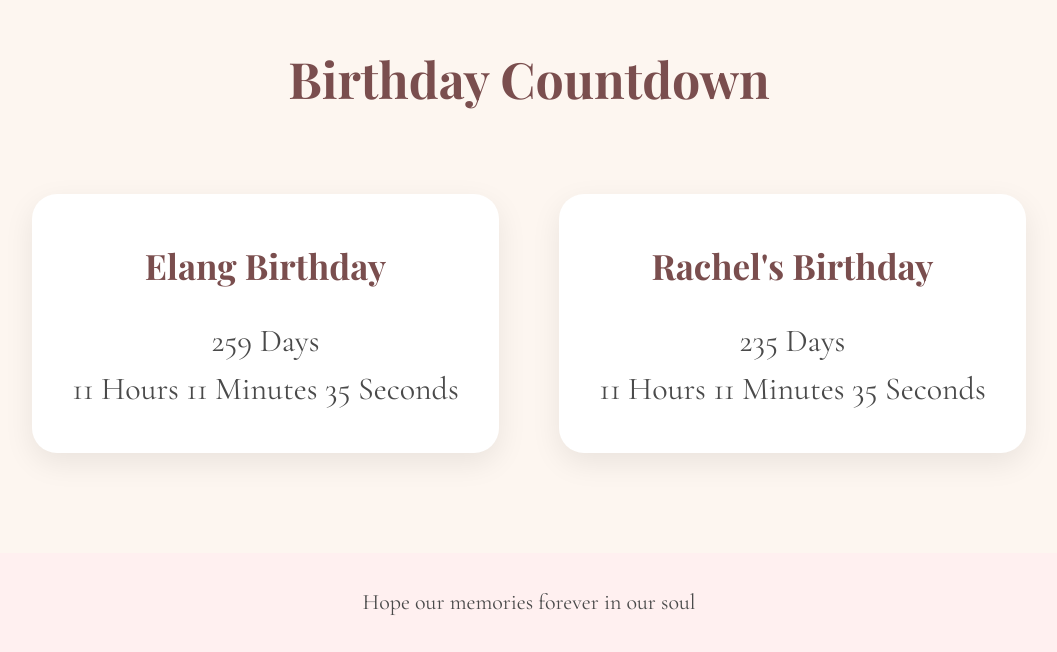
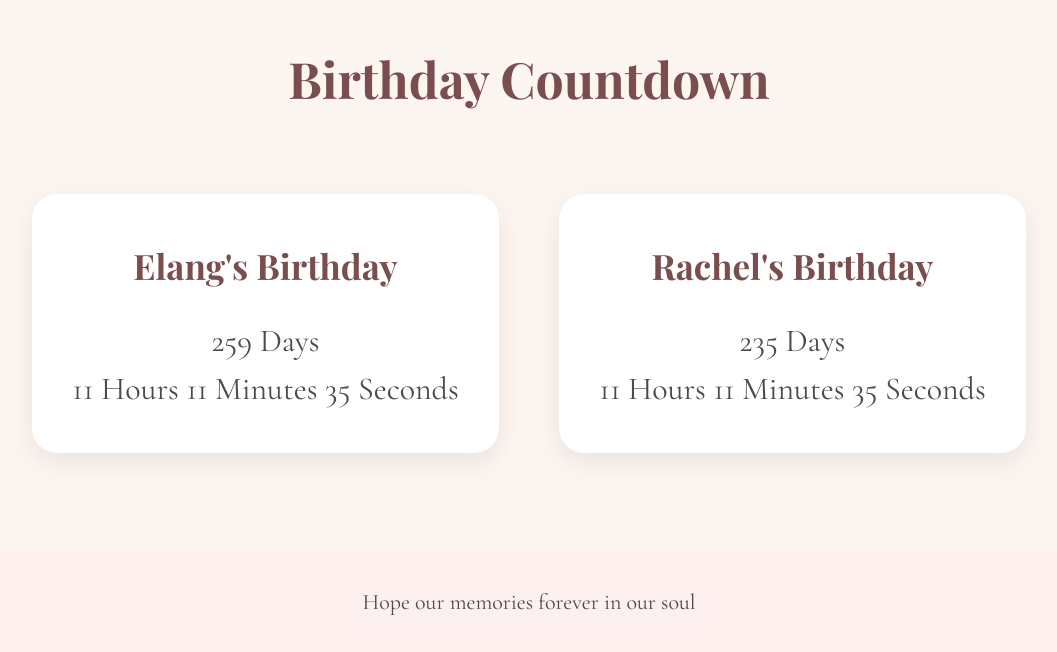
Before and after one commit to elangsatyar214-eng/our-memories, a plain HTML site: page index.html in a window 1280 px wide. Shown: the part 2893-3545 px from the top of the page, without its empty margins (111-1168 px from the left). Drawn offline with nearby package versions, Linux system fonts and the light colour scheme.

Commit message:
perbaikan di section Elang birthday

```diff
--- a/index.html
+++ b/index.html
@@ -132,7 +132,7 @@
 
             <!-- Elang Birthday -->
              <div class="countdown-box">
-                <h3> Elang Birthday </h3>
+                <h3> Elang's Birthday </h3>
                 <p id="elang-birthday-countdown">
                     Loading...
                 </p>
```
